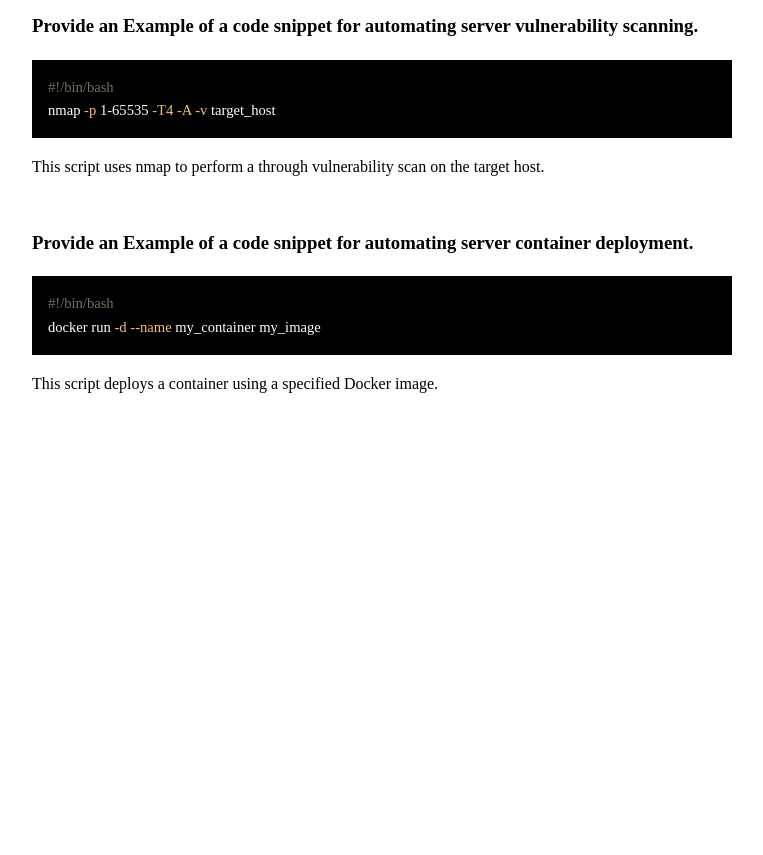
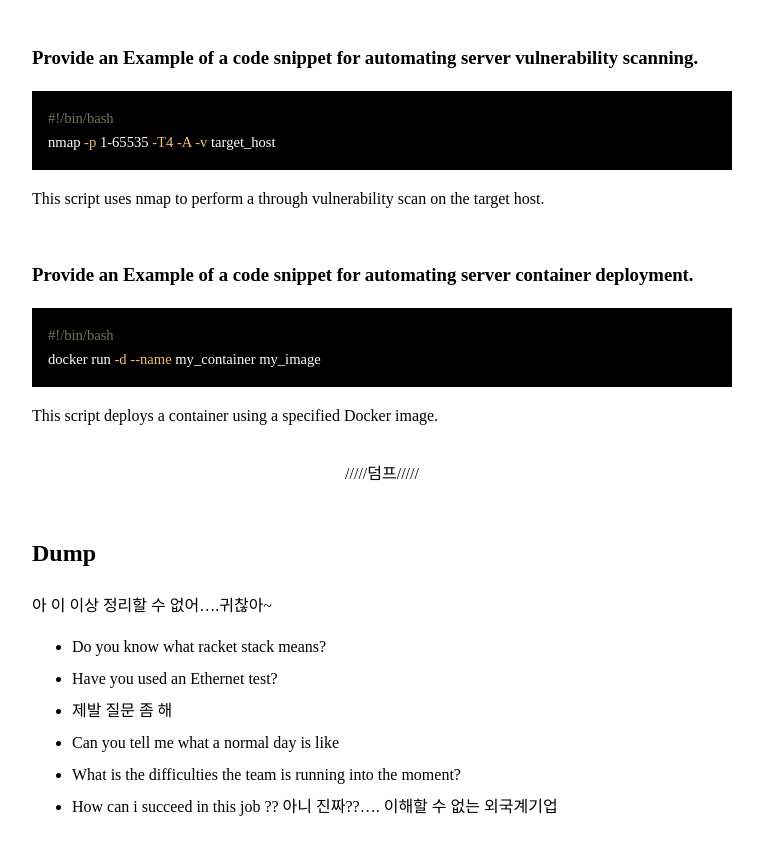
Before and after one commit to domicmeia/domicmeia.github.io, a Jekyll site: the page built from _posts/2024-01-21-[interview]data center.md, in a window 1280 px wide and 900 px high, scrolled down 11902 px. Shown: the top 855 px of the window, without its empty margins (258-1021 px from the left). Built offline with Jekyll 4.4.1, drawn with Linux system fonts in a browser that asks for light colours; some web fonts are replaced; before the commit the page ends 12379 px from its top, so only the background shows below that.

Commit message:
ADD new post

````diff
--- a/_posts/2024-01-21-[interview]data center.md
+++ b/_posts/2024-01-21-[interview]data center.md
@@ -10,6 +10,7 @@ category: Job
   + [2. 트러블 슈팅](#2-트러블-슈팅)
   + [3. (중요)하드웨어/네트워크](#3-하드웨어네트워크)
   + [4. (중요)리눅스/쉘스크립트](#4-리눅스-sheell-script)
+* [Dump](#dump)
 
 ---
 {: data-content="start!"}
@@ -410,3 +411,16 @@ This script uses nmap to perform a through vulnerability scan on the target host
 docker run -d --name my_container my_image
 ```
 This script deploys a container using a specified Docker image.
+
+---
+{: data-content="덤프"}
+
+## Dump
+아 이 이상 정리할 수 없어....귀찮아~
+
+- Do you know what racket stack means?
+- Have you used an Ethernet test?
+- 제발 질문 좀 해
+- Can you tell me what a normal day is like
+- What is the difficulties the team is running into the moment?
+- How can i succeed in this job ?? 아니 진짜??.... 이해할 수 없는 외국계기업
````
Also changed, not shown: _posts/2024-01-24-How to change the font-size of ubuntu with UTM?.md (added, +21 -0 lines).
